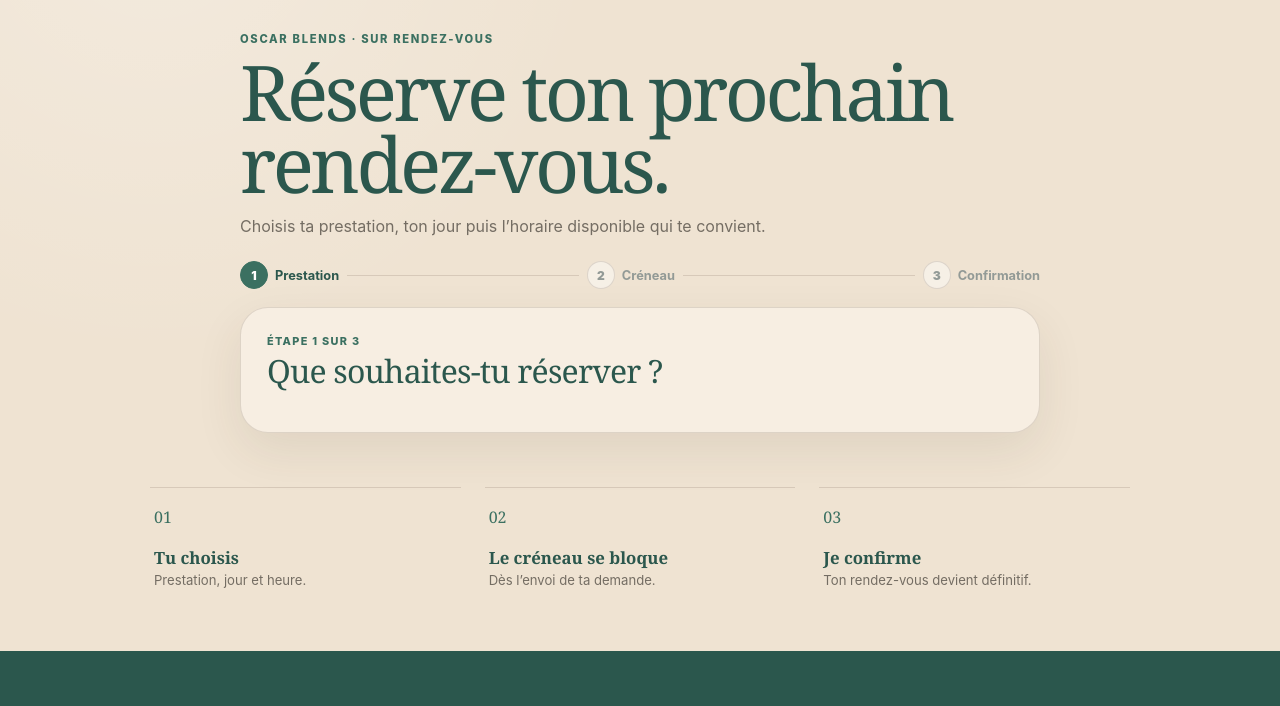
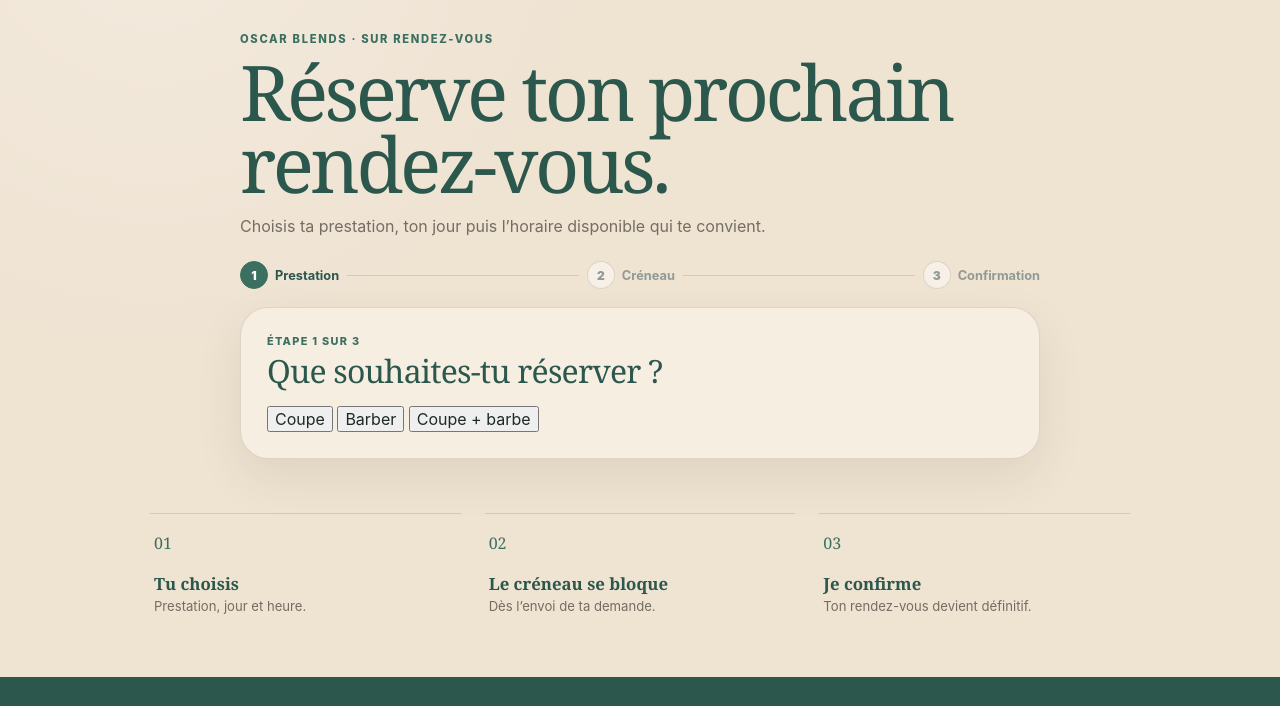
Before and after one commit to mrbenserker/oscar.blends, a website: page oscarblends/index.html in a window 1280 px wide. Shown: the part 89-795 px from the top of the page. Drawn offline with nearby package versions, Linux system fonts and the light colour scheme; no server answers.

Commit message:
feat: add service category selector

```diff
--- a/oscarblends/index.html
+++ b/oscarblends/index.html
@@ -48,6 +48,11 @@
               <p class="panel-kicker">Étape 1 sur 3</p>
               <h2>Que souhaites-tu réserver ?</h2>
             </div>
+          </div>
+          <div class="service-categories" role="tablist" aria-label="Catégories de prestations">
+            <button type="button" class="service-category active" data-service-category="coupe" role="tab" aria-selected="true">Coupe</button>
+            <button type="button" class="service-category" data-service-category="barber" role="tab" aria-selected="false">Barber</button>
+            <button type="button" class="service-category" data-service-category="coupe-barbe" role="tab" aria-selected="false">Coupe + barbe</button>
           </div>
           <div class="service-list" id="servicesGrid"></div>
         </section>
```
